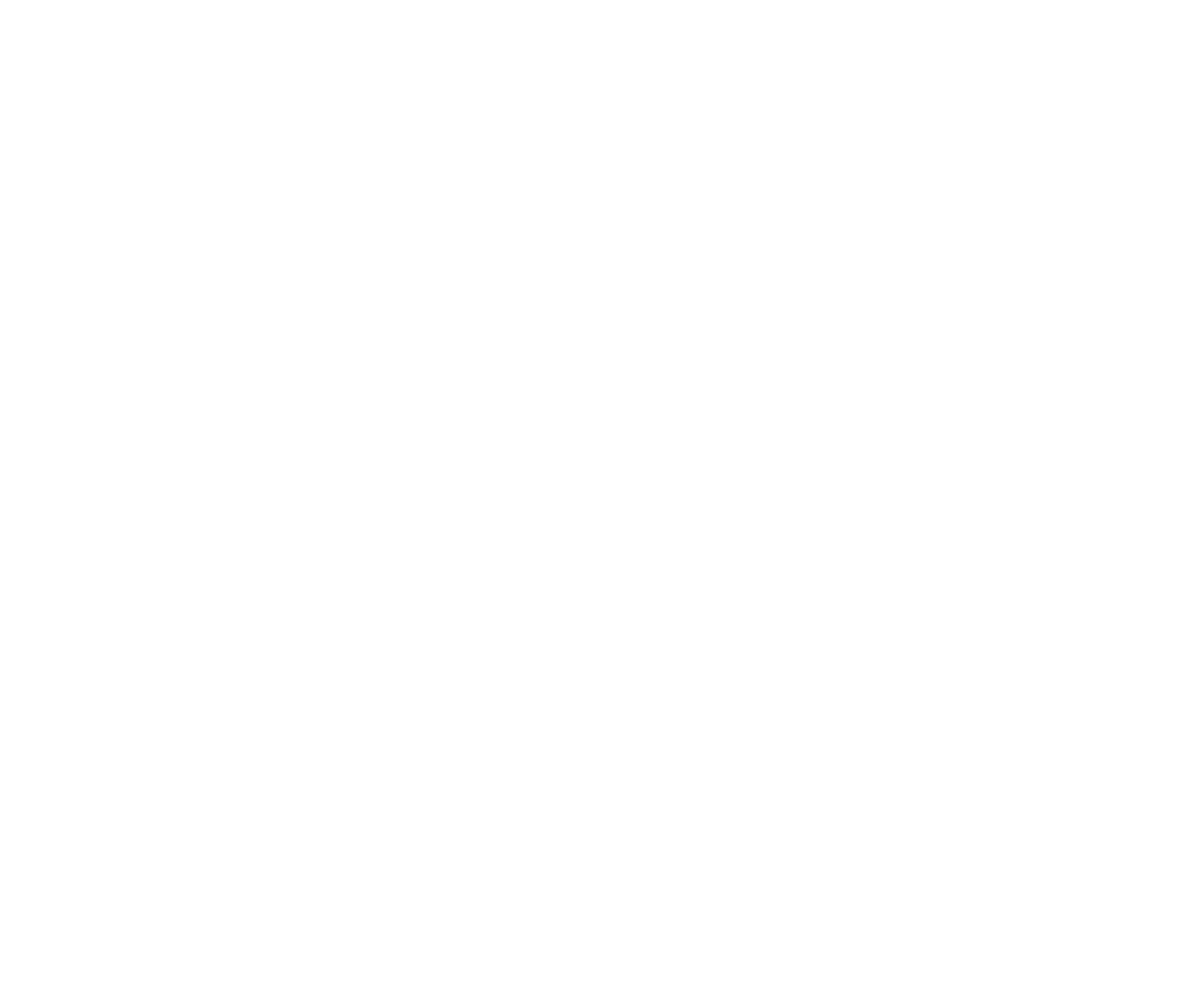
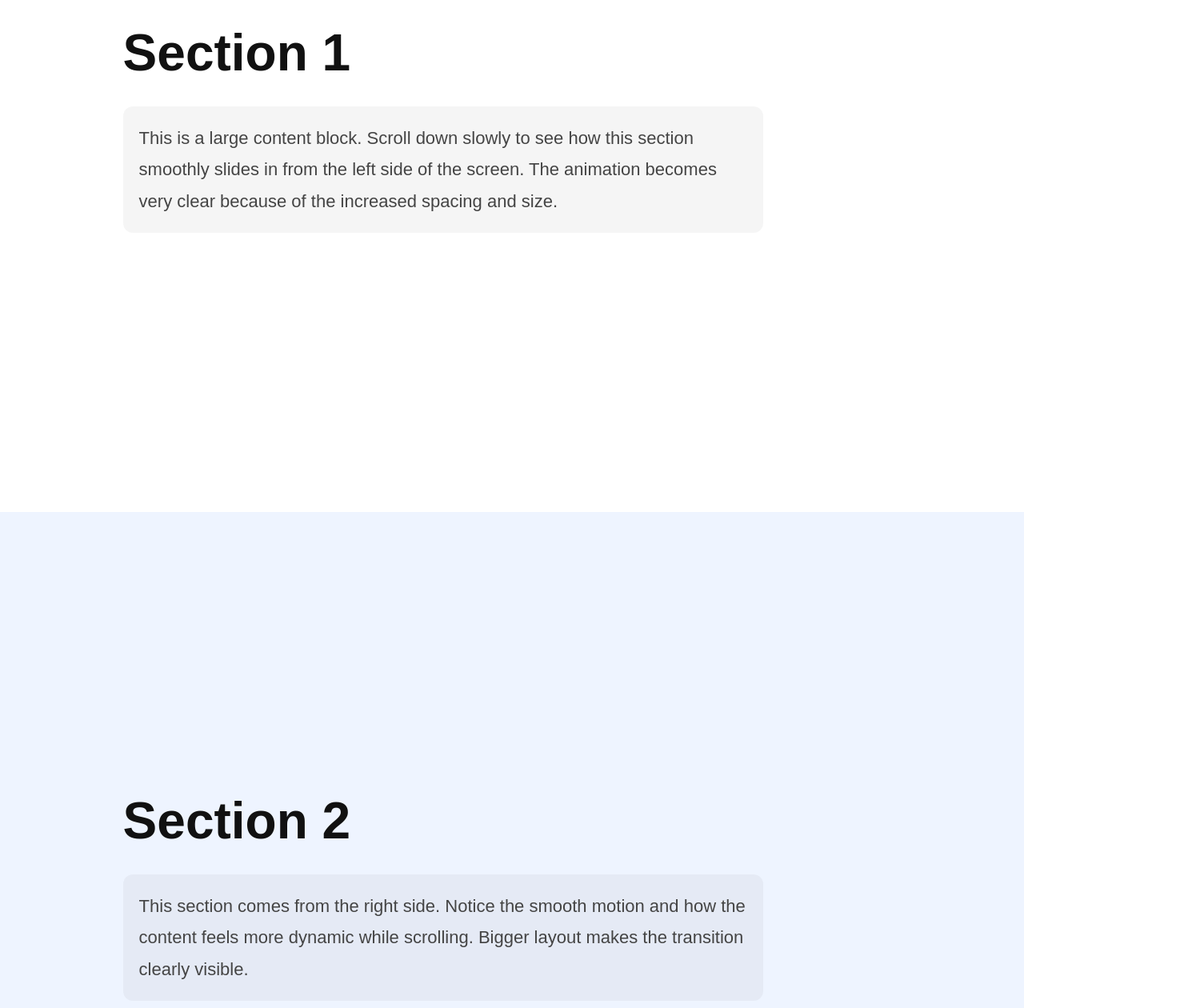
Before and after one commit to jupitous1008/jupitous-ui, a React (Vite) app: page / in a window 1280 px wide. Shown: the part 400-1660 px from the top of the page at 80% size, 1480 px wide, since content can reach past the window. Before the commit the page ends 800 px from the top, so only its background shows below. Built offline with nearby package versions, Linux system fonts and the light colour scheme.

Commit message:
Added Home page

```diff
--- a/src/App.jsx
+++ b/src/App.jsx
@@ -7,12 +7,7 @@
   return (
      <div className="app">
       <Header />
-
-      <main className="main">
-        <h1>Welcome to My Responsive App</h1>
-        <p>This layout is fully responsive.</p>
-      </main>
-
+      <Home />
       <Footer />
     </div>
   );
--- a/src/App.scss
+++ b/src/App.scss
@@ -1,4 +1,5 @@
 @use "./style/Header.scss";
+@use "./style/Home.scss";
 
 *{
   margin:0;
@@ -9,4 +10,9 @@
 
   body{
   color:white;
+  margin: 0;
   }
+
+  .app {
+  padding-top: 80px; /* 👈 header height ke equal */
+}
--- a/src/components/Home.jsx
+++ b/src/components/Home.jsx
@@ -1,9 +1,62 @@
-import Navbar from "../components/Navbar";
+import { useEffect } from "react";
+import "../style/Home.scss";
 
 function Home() {
+  useEffect(() => {
+    const sections = document.querySelectorAll(".section");
+
+    const observer = new IntersectionObserver(
+      (entries) => {
+        entries.forEach((entry) => {
+          if (entry.isIntersecting) {
+            entry.target.classList.add("show");
+          } else {
+            entry.target.classList.remove("show"); // 👈 EXIT animation
+          }
+        });
+      },
+      { threshold: 0.3 }
+    );
+
+    sections.forEach((el) => observer.observe(el));
+  }, []);
+
   return (
     <>
-      <Navbar />
+      <div className="section left">
+        <h2>Section 1</h2>
+         <p>
+          This is a large content block. Scroll down slowly to see how this
+          section smoothly slides in from the left side of the screen.
+          The animation becomes very clear because of the increased spacing
+          and size.
+        </p>
+      </div>
+
+      <div className="section right">
+        <h2>Section 2</h2>
+        <p>
+          This section comes from the right side. Notice the smooth motion
+          and how the content feels more dynamic while scrolling.
+          Bigger layout makes the transition clearly visible.
+        </p>
+      </div>
+
+      <div className="section left">
+        <h2>Section 3</h2>
+         <p>
+          Again from the left. This alternating pattern creates a modern
+          website feel similar to professional landing pages.
+        </p>
+      </div>
+
+      <div className="section right">
+        <h2>Section 4</h2>
+        <p>
+          Final section from the right. Now you can clearly see left to right
+          and right to left transitions while scrolling.
+        </p>
+      </div>
     </>
   );
 }
--- /dev/null
+++ b/src/style/Home.scss
@@ -0,0 +1,79 @@
+/* Reset */
+* {
+  margin: 0;
+  padding: 0;
+  box-sizing: border-box;
+}
+
+/* Body */
+body {
+  font-family: Arial, sans-serif;
+  background: linear-gradient(to bottom, #f5f7fa, #e4ecf7);
+}
+
+/* Section Base */
+.section {
+  min-height: 120vh; /* 👈 scroll ke liye bada height */
+  display: flex;
+  flex-direction: column;
+  justify-content: center;
+  padding: 120px 12%;
+
+  opacity: 0;
+  transform: translateX(200px);
+  transition: all 1s ease;
+}
+
+/* Left Side */
+.section.left {
+  transform: translateX(-200px);
+  background: #ffffff;
+}
+
+/* Right Side */
+.section.right {
+  transform: translateX(200px);
+  background: #eef4ff;
+}
+
+/* Visible State */
+.section.show {
+  opacity: 1;
+  transform: translateX(0);
+}
+
+/* Heading */
+.section h2 {
+  font-size: 64px;
+  margin-bottom: 30px;
+  color: #111;
+}
+
+/* Paragraph */
+.section p {
+  font-size: 22px;
+  line-height: 1.8;
+  max-width: 800px;
+  color: #444;
+
+  background: rgba(0, 0, 0, 0.04);
+  padding: 20px;
+  border-radius: 12px;
+}
+
+/* Responsive */
+@media (max-width: 768px) {
+  .section {
+    min-height: 100vh;
+    padding: 80px 20px;
+    text-align: center;
+  }
+
+  .section h2 {
+    font-size: 36px;
+  }
+
+  .section p {
+    font-size: 18px;
+  }
+}
--- a/src/style/JupitousWarranty.css
+++ /dev/null
@@ -1,143 +0,0 @@
-* {
-  margin: 0;
-  padding: 0;
-  box-sizing: border-box;
-  font-family: Arial, Helvetica, sans-serif;
-}
-
-.page {
-  min-height: 100vh;
-  background: linear-gradient(135deg, #0f172a, #1e3a8a, #312e81);
-  color: white;
-  display: flex;
-  flex-direction: column;
-}
-
-.hero {
-  text-align: center;
-  padding: 60px 20px;
-}
-
-.logo {
-  font-size: 26px;
-  font-weight: bold;
-  margin-bottom: 10px;
-}
-
-.hero h1 {
-  font-size: 34px;
-  margin-bottom: 10px;
-}
-
-.hero p {
-  opacity: 0.8;
-}
-
-.form-wrapper {
-  display: flex;
-  justify-content: center;
-  padding: 40px 20px;
-}
-
-.form-card {
-  background: white;
-  color: #111;
-  padding: 30px;
-  border-radius: 16px;
-  width: 100%;
-  max-width: 900px;
-  box-shadow: 0 30px 60px rgba(0,0,0,0.4);
-}
-
-.form-card h2 {
-  text-align: center;
-  margin-bottom: 20px;
-}
-
-.toggle {
-  display: flex;
-  justify-content: center;
-  margin-bottom: 20px;
-  gap: 10px;
-}
-
-.toggle button {
-  padding: 10px 20px;
-  border-radius: 8px;
-  border: 1px solid #ddd;
-  cursor: pointer;
-  background: #f3f4f6;
-}
-
-.toggle .active {
-  background: #1e3a8a;
-  color: white;
-  border: none;
-}
-
-.grid {
-  display: grid;
-  grid-template-columns: 1fr 1fr;
-  gap: 15px;
-}
-
-.grid input,
-.grid select {
-  padding: 12px;
-  border-radius: 8px;
-  border: 1px solid #ddd;
-  font-size: 14px;
-}
-
-.grid input:focus,
-.grid select:focus {
-  border-color: #1e3a8a;
-  outline: none;
-}
-
-.expiry-box {
-  margin-top: 20px;
-  padding: 14px;
-  background: #f3f4f6;
-  border-radius: 8px;
-  text-align: center;
-  font-weight: bold;
-}
-
-.submit-btn {
-  margin-top: 20px;
-  padding: 14px;
-  width: 100%;
-  border-radius: 10px;
-  border: none;
-  background: linear-gradient(135deg, #1e3a8a, #312e81);
-  color: white;
-  font-weight: bold;
-  cursor: pointer;
-  transition: 0.3s;
-}
-
-.submit-btn:hover {
-  opacity: 0.9;
-}
-
-footer {
-  text-align: center;
-  padding: 20px;
-  opacity: 0.7;
-  margin-top: auto;
-}
-
-@media (max-width: 768px) {
-  .grid {
-    grid-template-columns: 1fr;
-  }
-
-  .hero h1 {
-    font-size: 22px;
-  }
-
-  .form-card {
-    padding: 20px;
-  }
-}
```
